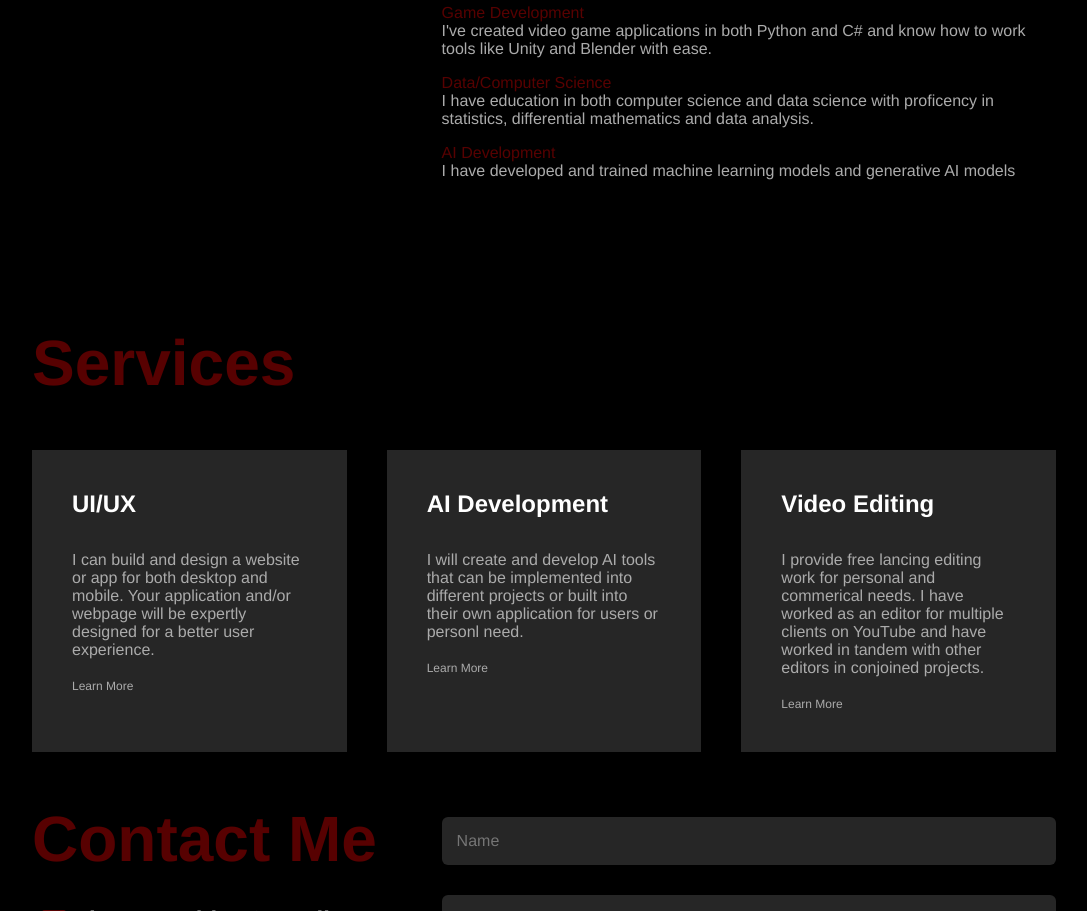
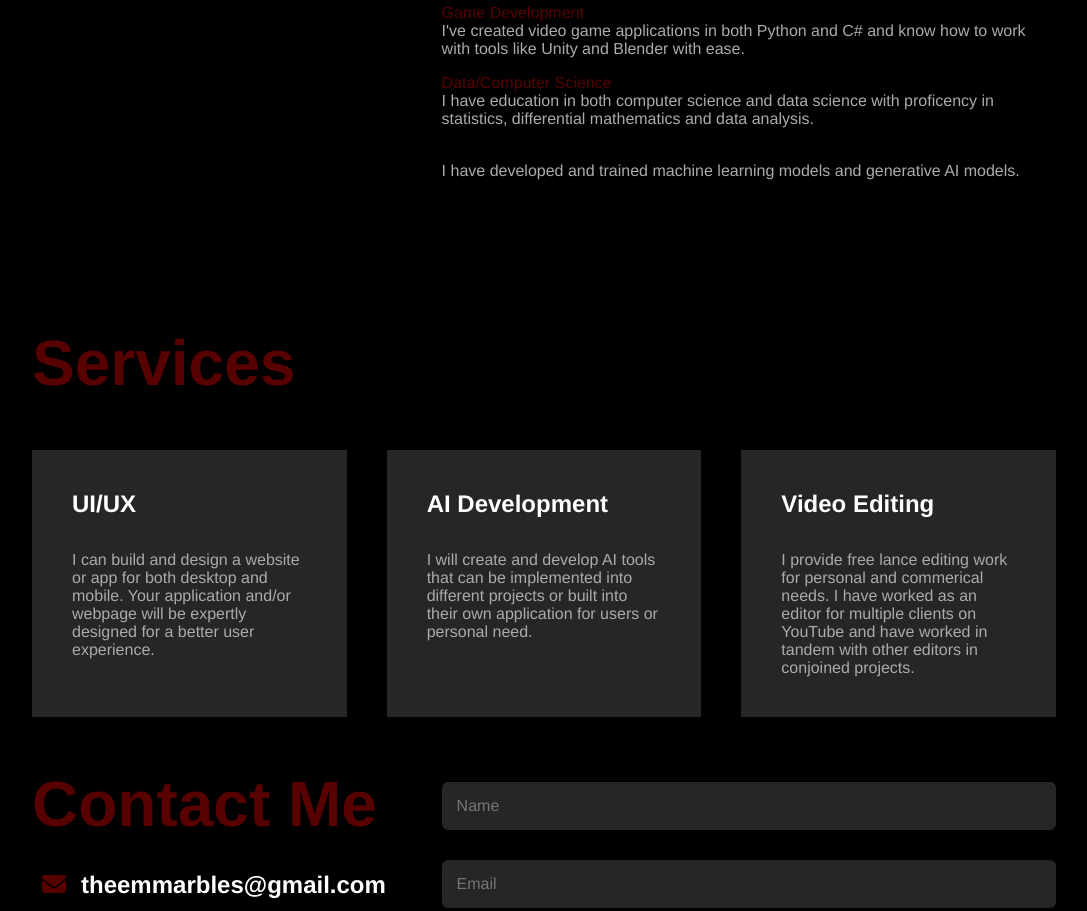
Before and after one commit to emmarbles/portfolio, a plain HTML site: page index.html in a window 1280 px wide. Shown: the part 1234-2145 px from the top of the page, without its empty margins (96-1183 px from the left). Drawn offline with Linux system fonts and the light colour scheme.

Commit message:
Update portfolio with latest edits

```diff
--- a/index.html
+++ b/index.html
@@ -49,9 +49,9 @@
                 <div class="tab-contents active-tab" id="skills">
                     <ul>
                         <li><span>Web Programming/Development</span><br>Knowledge in developing web applications in HTML/CSS and JavaScript.</li>
-                        <li><span>Game Development</span><br>I've created video game applications in both Python and C# and know how to work tools like Unity and Blender with ease. </li>
+                        <li><span>Game Development</span><br>I've created video game applications in both Python and C# and know how to work with tools like Unity and Blender with ease. </li>
                         <li><span>Data/Computer Science</span><br>I have education in both computer science and data science with proficency in statistics, differential mathematics and data analysis.</li>
-                        <li><span>AI Development</span><br>I have developed and trained machine learning models and generative AI models</li>
+                        <li><span>  </span><br>I have developed and trained machine learning models and generative AI models.</li>
                     </ul>
                 </div>
                 <div class="tab-contents" id="experience">
@@ -77,17 +77,14 @@
             <div>
                 <h2><strong>UI/UX</strong></h2><br>
                 <p>I can build and design a website or app for both desktop and mobile. Your application and/or webpage will be expertly designed for a better user experience.</p>
-                <a href="#">Learn More</a>
             </div>
             <div>
                 <h2><strong>AI Development</strong></h2><br>
-                <p>I will create and develop AI tools that can be implemented into different projects or built into their own application for users or personl need. </p>
-                <a href="#">Learn More</a>
+                <p>I will create and develop AI tools that can be implemented into different projects or built into their own application for users or personal need. </p>
             </div>
             <div>
                 <h2><strong>Video Editing</strong></h2><br>
-                <p>I provide free lancing editing work for personal and commerical needs. I have worked as an editor for multiple clients on YouTube and have worked in tandem with other editors in conjoined projects.</p>
-                <a href="#">Learn More</a>
+                <p>I provide free lance editing work for personal and commerical needs. I have worked as an editor for multiple clients on YouTube and have worked in tandem with other editors in conjoined projects.</p>
             </div>
         </div>
     </div>
```
